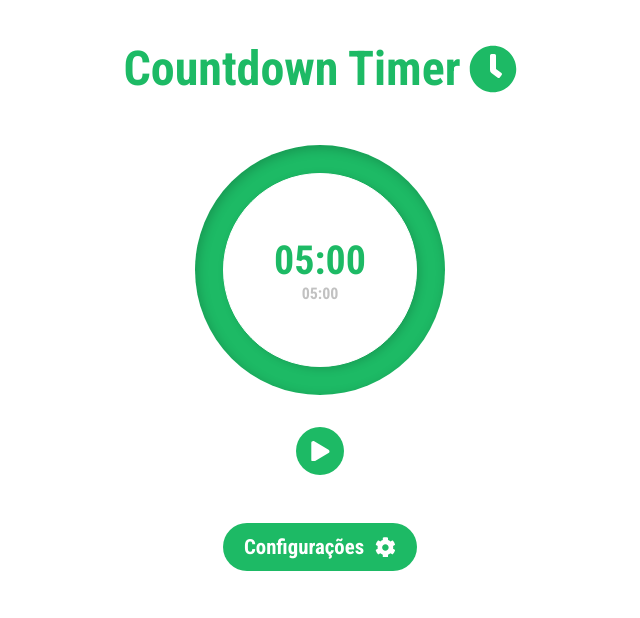
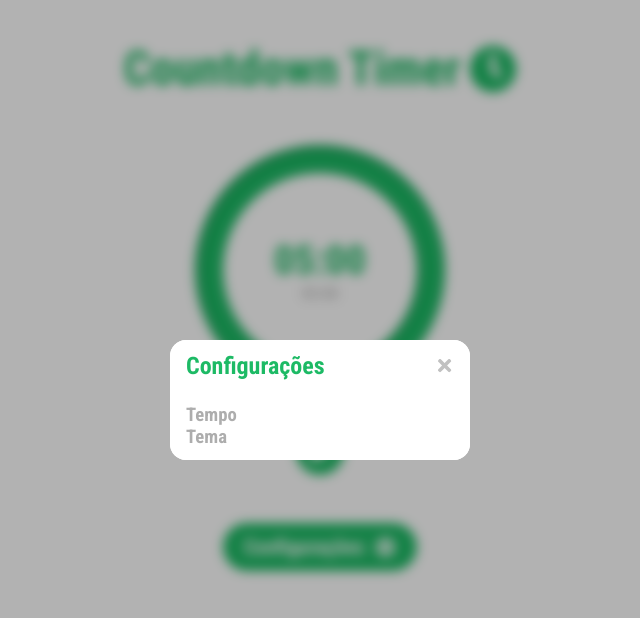
Before and after one commit to asjuanguilherme/react-timer, a React (Create React App) app: page / in a window 1280 px wide. Both pictures are taken after a click on the button "Configurações". Shown: the top 618 px of the page, without its empty margins (320-960 px from the left). Built offline with nearby package versions, Linux system fonts and the light colour scheme.

Commit message:
Componente modal e caixa de ajustes

```diff
--- /dev/null
+++ b/src/components/Modal/index.tsx
@@ -0,0 +1,29 @@
+import * as S from './styles'
+
+type Props = {
+    opened: boolean;
+    title: string;
+    close: () => void;
+    children: any;
+}
+
+const Modal = ({opened, close, children, title}: Props) => {
+    return(
+        <S.Wrapper opened={opened} onClick={ (e) => {
+            e.stopPropagation()
+            close()
+        }}>
+            <S.ModalBox>
+                <S.BoxHeader>
+                    <S.Title>{title}</S.Title>
+                    <S.CloseBtn onClick={close}/>
+                </S.BoxHeader>
+                <S.BoxMain>
+                    { children }
+                </S.BoxMain>
+            </S.ModalBox>
+        </S.Wrapper>
+    )
+}
+
+export default Modal
--- /dev/null
+++ b/src/components/Modal/styles.ts
@@ -0,0 +1,75 @@
+import styled, { css } from 'styled-components'
+import { themes, selectedTheme } from '../../styles/theme'
+import { FaTimes } from 'react-icons/fa'
+
+const closedModal = css`
+    visibility: hidden;
+    opacity: 0;
+`
+
+const openedModal = css`
+    visibility: visible;
+    opacity: 1;
+`
+
+export const Wrapper = styled.div<{opened: boolean}>`
+    width: 100vw;
+    height: 100vh;
+    padding: 1rem;
+    background: rgba(0,0,0,.3);
+    backdrop-filter: blur(6px);
+    position: fixed;
+    left: 0;
+    top: 0;
+    z-index: 100;
+    display: flex;
+    justify-content: center;
+    align-items: center;
+    transition: .2s;
+
+    ${ props => props.opened? openedModal : closedModal }
+`
+
+export const ModalBox = styled.div`
+    user-select: none;
+    width: 100%;
+    min-width: 300px;
+    max-width: max-content;
+    display: flex;
+    flex-direction: column;
+    align-items: center;
+    background-color: white;
+    border-radius: 1rem;
+    overflow: hidden;
+`
+
+export const BoxHeader = styled.div`
+    width: 100%;
+    display: flex;
+    justify-content: space-between;
+    align-items: center;
+    background-color: white;
+    padding: .75rem 1rem;
+    color: ${themes[selectedTheme]};
+`
+
+export const Title = styled.h2`
+
+`
+
+export const BoxMain = styled.div`
+    width: 100%;
+    background-color: white;
+    padding: .75rem 1rem;
+`
+
+export const CloseBtn = styled(FaTimes)`
+    color: #c1c1c1;
+    transition: .1s;
+    cursor: pointer;
+    font-size: 1.2rem;
+
+    &:hover {
+        color: #D71010;
+    }
+`
--- /dev/null
+++ b/src/components/SettingsModal/index.tsx
@@ -0,0 +1,23 @@
+import Modal from '../Modal'
+import * as S from './styles'
+
+type Props = {
+    opened: boolean;
+    close: () => void;
+}
+
+const SettingsModal = ({opened, close}: Props) => {
+    return(
+        <Modal title="Configurações" opened={opened} close={close} >
+            <S.Section>
+                <S.SectionTitle>Tempo</S.SectionTitle>
+            </S.Section>
+
+            <S.Section>
+                <S.SectionTitle>Tema</S.SectionTitle>
+            </S.Section>
+        </Modal>
+    )
+}
+
+export default SettingsModal
--- /dev/null
+++ b/src/components/SettingsModal/styles.ts
@@ -0,0 +1,9 @@
+import styled from 'styled-components'
+
+export const Section = styled.div`
+
+`
+
+export const SectionTitle = styled.h3`
+
+`
--- a/src/pages/index.tsx
+++ b/src/pages/index.tsx
@@ -1,10 +1,16 @@
 import * as S from './styles'
+import { useState } from 'react'
 import Timer from '../components/Timer'
 import Button from '../components/Button'
 import { FaCog } from 'react-icons/fa'
+import SettingsModal from '../components/SettingsModal/index'
 
 const Home = () => {
+    const [settingsModalOpened, setSettingsModalOpened] = useState(false)
+
     return(
+        <>
+            <SettingsModal opened={settingsModalOpened} close={() => setSettingsModalOpened(false)}/>
             <S.Container>
                 <S.Header>
                     <S.Title> Countdown Timer <S.ClockIcon /></S.Title>
@@ -16,10 +22,11 @@ const Home = () => {
                     <Button
                         label="Configurações"
                         icon={<FaCog />}
-                    onClick={ () => alert('olá mundo') }
+                        onClick={ () => setSettingsModalOpened(true) }
                     />
                 </S.Footer>
             </S.Container>
+        </>
     )
 }
 
--- a/src/styles/globalStyle.ts
+++ b/src/styles/globalStyle.ts
@@ -12,6 +12,7 @@ const GlobalStyle = createGlobalStyle`
 
     #root {
         width: 100%;
+        color: #ADADAD;
     }
 `
 
```
Lines whose indentation alone changed are shown as unchanged.
